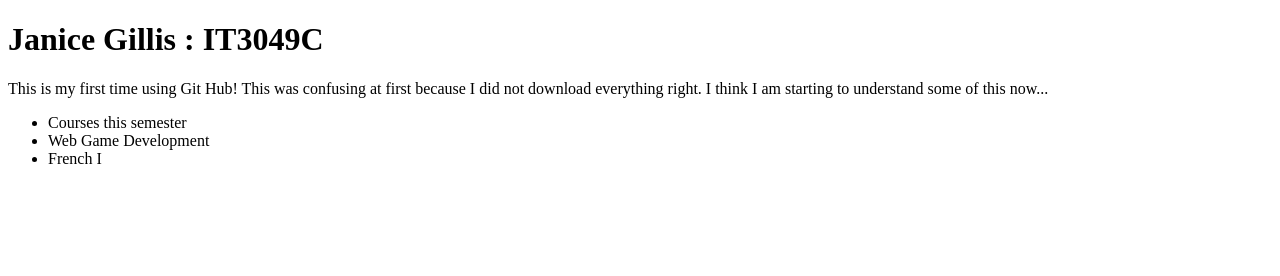
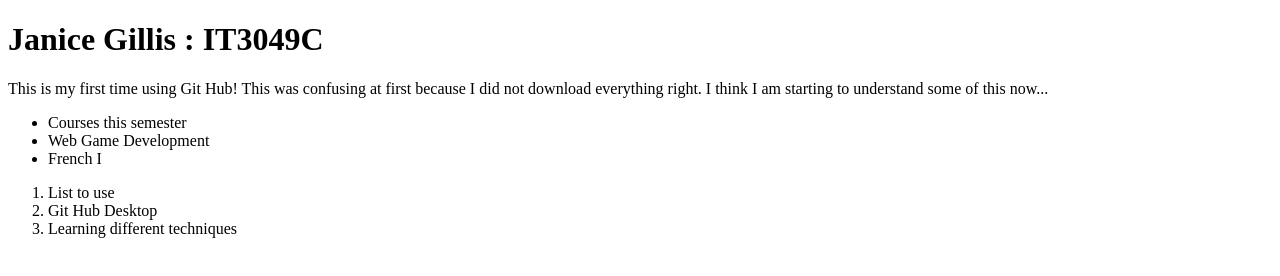
Before and after one commit to gillisj2/mywebsite3, a plain HTML site: page index.html in a window 1280 px wide. Drawn offline with Linux system fonts and the light colour scheme.

Commit message:
added ordered list

```diff
--- a/index.html
+++ b/index.html
@@ -13,5 +13,10 @@
 <li>Web Game Development </li>
 <li>French I</li>
   </ul>
+  <ol>
+      <li> List to use </li>
+      <li> Git Hub Desktop</li>
+      <li>Learning different techniques</li>
+  </ol>
 </body>
 </html>
```
